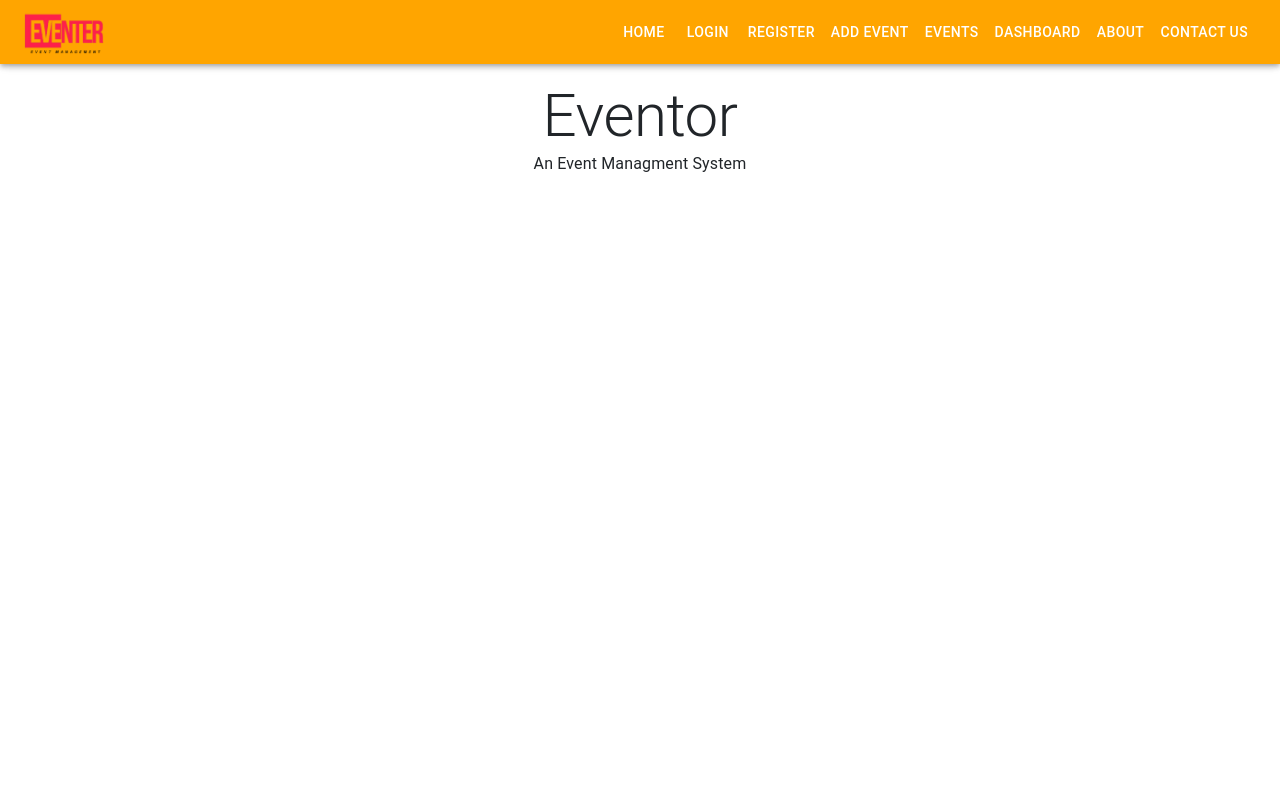
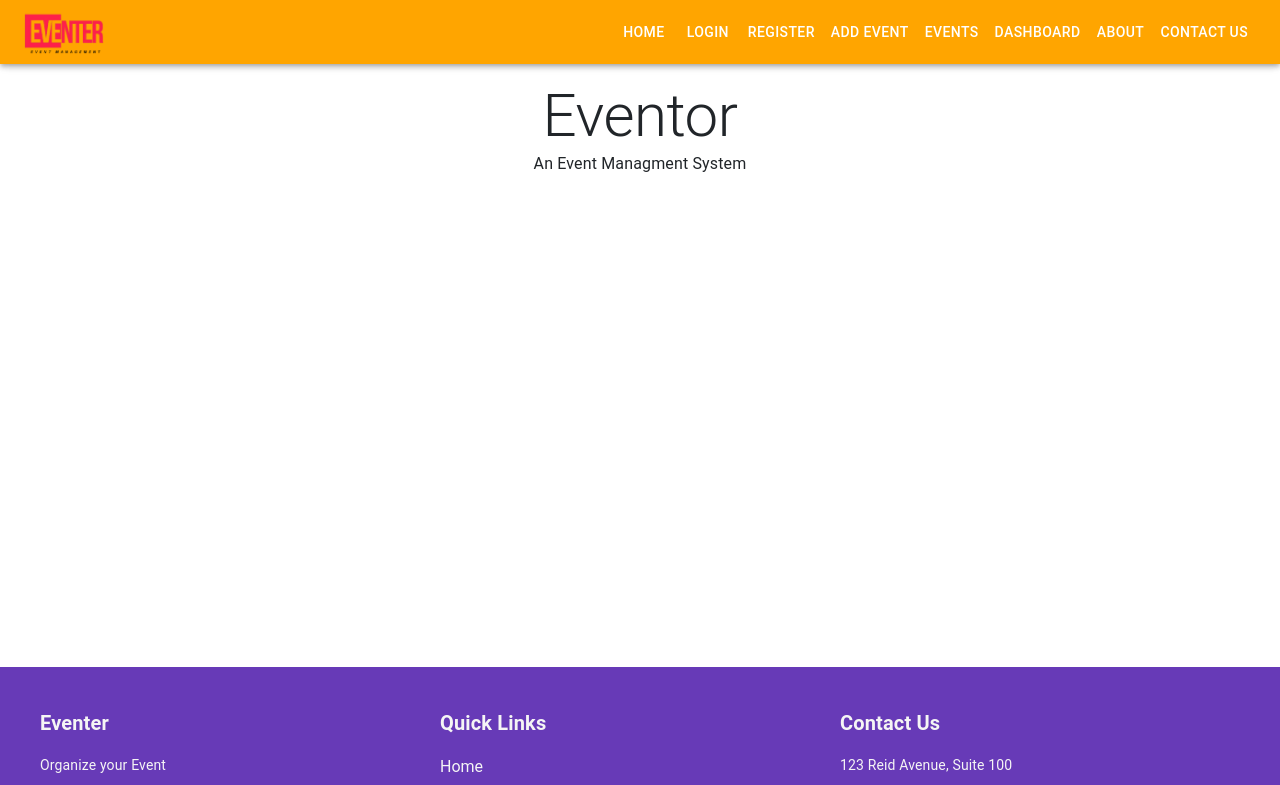
Before and after one commit to NadunMN/Eventer, a React (Vite) app in the folder frontend/: page / in a window 1280 px wide. Shown: the top 785 px of the page. Built offline with nearby package versions, Linux system fonts and the light colour scheme.

Commit message:
add footer

```diff
--- a/frontend/src/App.jsx
+++ b/frontend/src/App.jsx
@@ -8,6 +8,7 @@ import { Register } from "./components/Register"
 import { AddEvent } from "./components/AddEvent"
 import { AdminDashboard } from "./components/AdminDashboard"
 import Event from "./components/Event/Event"
+import { Footer } from "./components/Footer"
 
 
 function App() {
@@ -28,6 +29,7 @@ function App() {
         <Route path="Event" element={<Event />} />
 
       </Routes>
+      <Footer/>
    </>
 
   )
```
